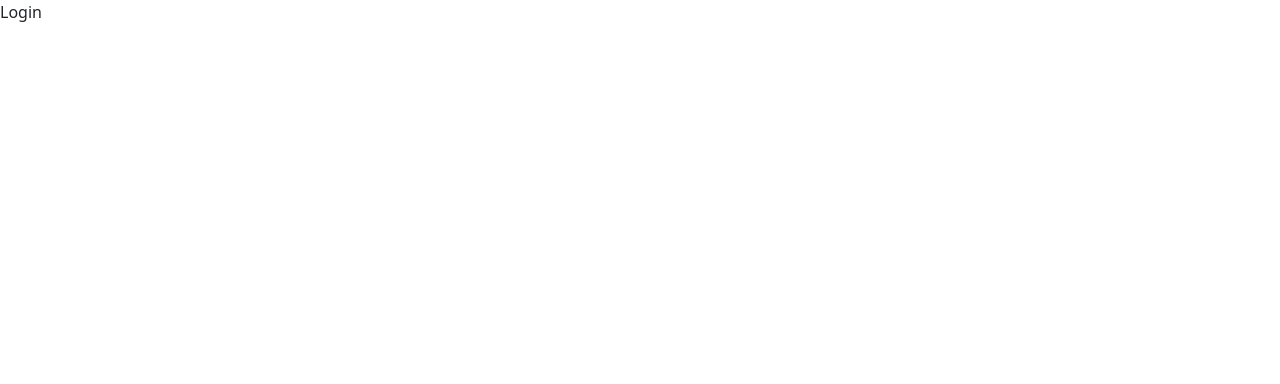
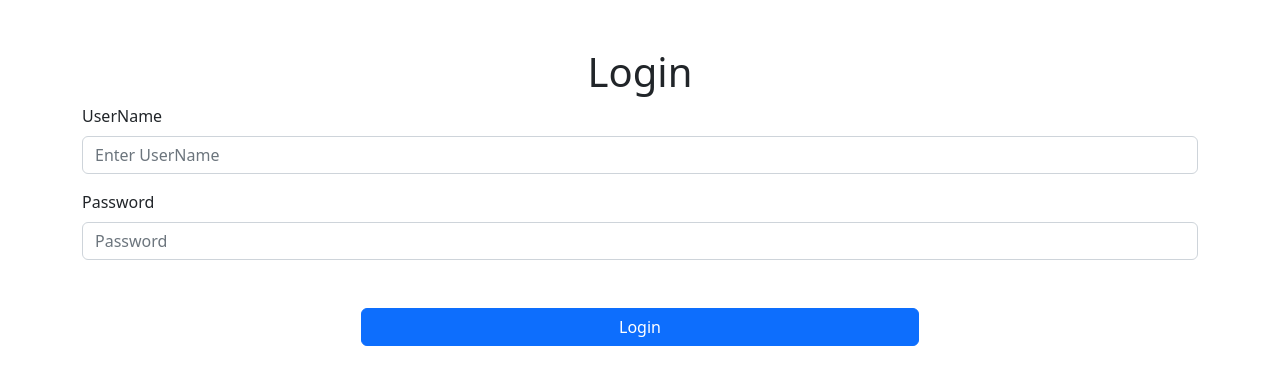
Before and after one commit to bhr-drtgz/React-Blog, a React (Create React App) app: page /login in a window 1280 px wide. Shown: the top 384 px of the page. Built offline with nearby package versions, Linux system fonts and the light colour scheme; data requests are answered from the project's data file.

Commit message:
Login Sayfası Düzenlendi

```diff
--- a/src/pages/Home.js
+++ b/src/pages/Home.js
@@ -1,8 +1,21 @@
 import React from 'react'
+import { Link } from 'react-router-dom'
+import { useSelector } from 'react-redux'
+
 
 const Home = () => {
+  const { loginState } = useSelector(state => state)
+  console.log(loginState)
   return (
-    <div>ANA SAYFA</div>
+
+    <div>
+      {
+        loginState.success === false && (
+          <Link to={"/login"}>Login</Link>
+        )
+      }
+      <h1>ANASAYFA</h1>
+    </div>
   )
 }
 
--- a/src/pages/Login.js
+++ b/src/pages/Login.js
@@ -1,8 +1,38 @@
-import React from 'react'
+import React, { useState } from 'react'
+import { Form, Button } from 'react-bootstrap'
 
 const Login = () => {
+
+    const [form, setForm] = useState({
+        username: "",
+        password: ""
+    })
+
+    const handleLogin = (event) => {
+        event.preventDefault()
+        console.log(form)
+    }
+
     return (
-        <div>Login</div>
+        <div className='container my-5'>
+            <h1 className='text-center'>Login</h1>
+            <Form onSubmit={handleLogin}>
+                <Form.Group className="mb-3">
+                    <Form.Label>UserName</Form.Label>
+                    <Form.Control value={form.username} onChange={(event) => setForm({ ...form, username: event.target.value })} type="text" placeholder="Enter UserName" />
+                </Form.Group>
+
+                <Form.Group className="mb-3" controlId="formBasicPassword">
+                    <Form.Label>Password</Form.Label>
+                    <Form.Control value={form.password} onChange={(event) => setForm({ ...form, password: event.target.value })} type="password" placeholder="Password" />
+                </Form.Group>
+                <div className='my-5 d-flex justify-content-center'>
+                    <Button className='w-50' variant="primary" type="submit">
+                        Login
+                    </Button>
+                </div>
+            </Form>
+        </div >
     )
 }
 
```
